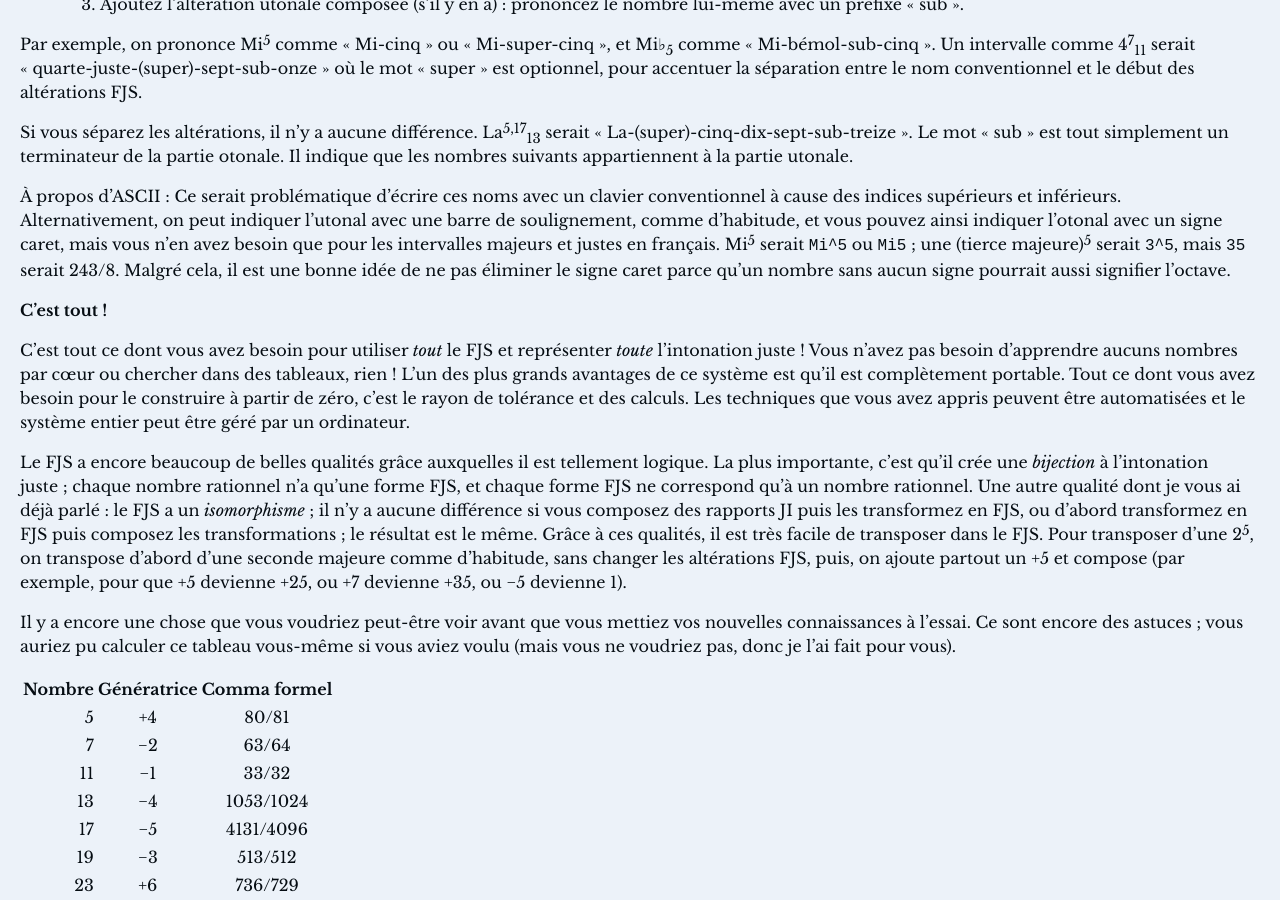
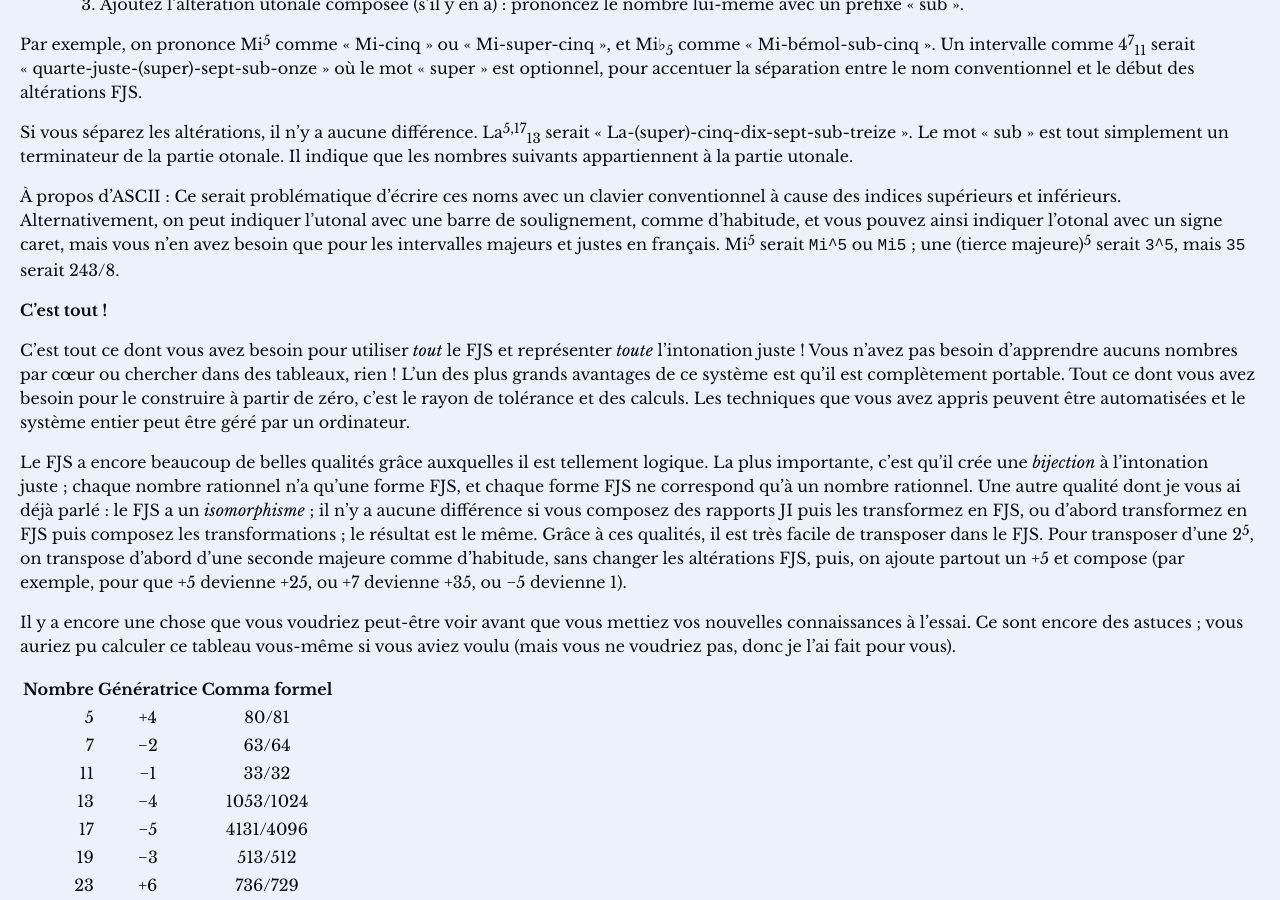
Before and after one commit to misotanni/misotanni.github.io, a Jekyll site: the page built from fjs/fr/crash.md, in a window 1280 px wide and 900 px high, scrolled down 13171 px. Built offline with Jekyll 4.4.1, drawn with Linux system fonts in a browser that asks for light colours; our own code applies the rules of GitHub Pages for plain Markdown files; formulas are drawn with MathJax 3.

Commit message:
Revert "octaves"
This reverts commit 5c88e296db6e11562ff6ff7d66c213243e2937c3.

```diff
--- a/fjs/fr/crash.md
+++ b/fjs/fr/crash.md
@@ -404,7 +404,7 @@ Par exemple, on prononce Mi<sup>5</sup> comme « Mi-cinq » ou « Mi-super-ci
 
 Si vous séparez les altérations, il n'y a aucune différence. La<sup>5,17</sup><sub>13</sub> serait « La-(super)-cinq-dix-sept-sub-treize ». Le mot « sub » est tout simplement un terminateur de la partie otonale. Il indique que les nombres suivants appartiennent à la partie utonale.
 
-À propos d'ASCII : Ce serait problématique d'écrire ces noms avec un clavier conventionnel à cause des indices supérieurs et inférieurs. Alternativement, on peut indiquer l'utonal avec une barre de soulignement, comme d'habitude, et vous pouvez ainsi indiquer l'otonal avec un signe caret, mais vous n'en avez besoin que pour les intervalles majeurs et justes en français. Mi<sup>5</sup> serait `Mi^5` ou `Mi5` ; une (tierce majeure)<sup>5</sup> serait `3^5`, mais `35` serait 243/8. Malgré cela, il est une bonne idée de ne pas éliminer le signe caret parce qu'un nombre sans aucun signe pourrait aussi signifier l'octave.
+À propos d'ASCII : Ce serait problématique d'écrire ces noms avec un clavier conventionnel à cause des indices supérieurs et inférieurs. Alternativement, on peut indiquer l'utonal avec une barre de soulignement, comme d'habitude, et vous pouvez ainsi indiquer l'otonal avec un signe caret, mais vous n'en avez besoin que pour les intervalles majeurs et justes en français. Mi<sup>5</sup> serait `Mi^5` ou `Mi5` ; une (tierce majeure)<sup>5</sup> serait `3^5`, mais `35` serait 243/8.
 
 **C'est tout !**
 
```
Also changed, not shown: fjs/de/crash.md (+1 -1 lines), fjs/en/crash.md (+1 -1 lines), fjs/pl/crash.md (+1 -1 lines).
